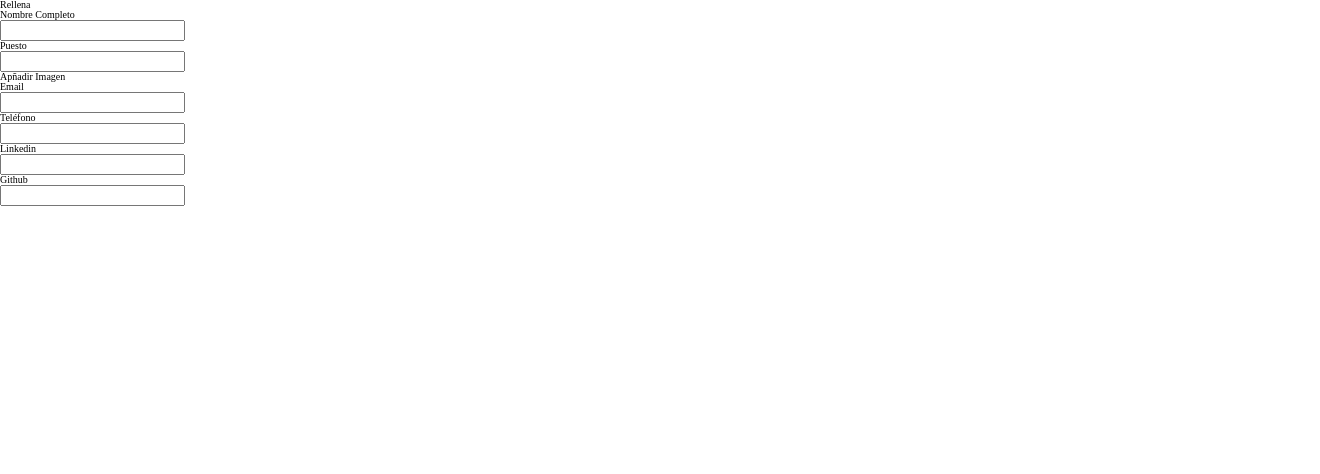
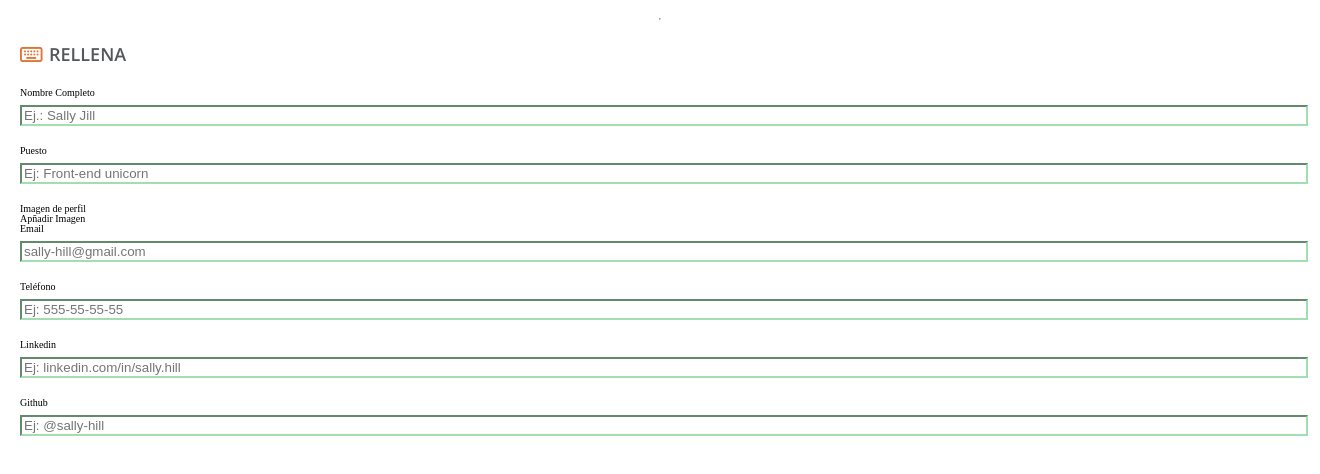
Before and after one commit to maragil/awesome-profile-cards, a website: page src/html/awesome-card.html in a window 1280 px wide. Shown: the whole page, 1320 px wide, since content can reach past the window. Drawn offline with nearby package versions, Linux system fonts and the light colour scheme; files that its build step writes are made by us from their sources.

Commit message:
add style form

```diff
--- a/src/html/awesome-card.html
+++ b/src/html/awesome-card.html
@@ -9,6 +9,8 @@
 <link href="https://fonts.googleapis.com/css2?family=Merriweather:wght@900&family=Montserrat:wght@400;700&family=Open+Sans:wght@400;600&display=swap" rel="stylesheet">
     <link rel="stylesheet" href="./assets/css/awesome-card.css" />
     <link rel="icon" href="./assets/images/favicon.png" />
+    <script src="https://kit.fontawesome.com/596a18d244.js"
+      crossorigin="anonymous"></script>
   </head>
 
   <body>
--- a/src/html/partials/main/form-fill.html
+++ b/src/html/partials/main/form-fill.html
@@ -1,19 +1,24 @@
-<h2>Rellena</h2>
-    <label for="">Nombre Completo</label>
-        <input type="text">
+<hr class="line">
+<i class="fa-regular fa-keyboard"></i>
+<h2 class="title-fill">Rellena</h2>
+
+<label for="name">Nombre Completo</label>
+<input class="box" id="name" type="text" placeholder="Ej.: Sally Jill" />
 
 <label for="">Puesto</label>
-        <input type="text">
+<input class="box" type="text" placeholder="Ej: Front-end unicorn" />
+
+<label for="">Imagen de perfil</label>
 <label for="">Apñadir Imagen</label>
-    <div></div>
+
 <label for="">Email</label>
-        <input type="email" name="" id="">
+<input class="box" type="email" name="" id="" placeholder="sally-hill@gmail.com" />
 
 <label for="">Teléfono</label>
-        <input type="number">
+<input class="box" type="number" placeholder="Ej: 555-55-55-55" />
 
 <label for="">Linkedin</label>
-        <input type="text">
+<input class="box" type="url" placeholder="Ej: linkedin.com/in/sally.hill" />
 
 <label for="">Github</label>
-        <input type="text">
+<input class="box" type="text" placeholder="Ej: @sally-hill"/>
--- a/src/scss/layout/main/_form-fill.scss
+++ b/src/scss/layout/main/_form-fill.scss
@@ -1,5 +1,39 @@
 .form--rellena {
     display: flex;
     flex-direction: column;
-    align-items:flex-start
+    align-items:flex-start;
+    width: 100vw;
+    padding-left: 2.0rem;
+    padding-right: 2.0rem;
+    padding-top: 1.3rem;
+
+    .fa-regular {
+        color: $dull-orange;
+        font-size: 2rem;
+        position: relative;
+        transform: translateY(20px);
+    }
+
+    .line {
+
+        color: $white-three;
+    }
+    .title-fill {
+        color: $gunmetal;
+        font-family:$font-OpenSans;
+        font-weight:bold;
+        padding-left: 2.9rem;
+        font-size: 1.8rem;
+        text-transform: uppercase;
+        padding-bottom: 2.5rem;
+    }
+
+    .box{
+        border-color: $hospital-green;
+        margin-top: 0.7rem;
+        margin-bottom: 2.0rem;
+        width: 100vw;
+    }
+
+
 }
```
Lines whose indentation alone changed are shown as unchanged.
